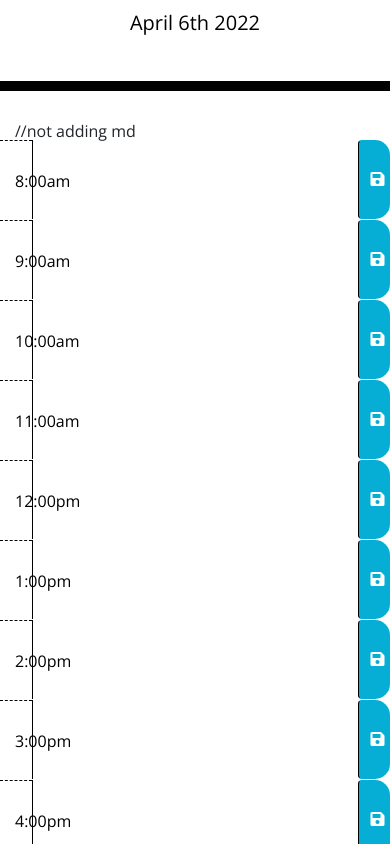
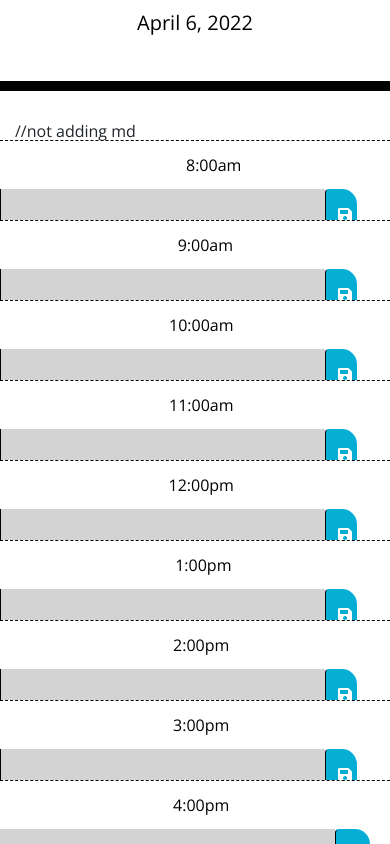
Before and after one commit to Jide1012/My-workday, a plain HTML site: page index.html in a window 390 px wide. Shown: the part 256-1100 px from the top of the page. Drawn offline with nearby package versions, Linux system fonts and the light colour scheme.

Commit message:
Added time blocks to Index.html

```diff
--- a/index.html
+++ b/index.html
@@ -30,84 +30,84 @@
     </header>
     <div class="container">
       <!-- Timeblocks go here --> //not adding md
-      <div id="hour8" class="row time-block">
-        <div class="col-1 hour">
+      <div class="row time-block">
+        <div class="col-md-1 hour">
           8:00am
         </div>
-        <textarea class="col description"></textarea>
+        <textarea id="8"  class="col-10 description"></textarea>
         <button class="btn saveBtn col-1"><i class ="fas fa-save"></i></button>
    </div>
 
 
-   <div id="hour9" class="row time-block">
-    <div class="col-1 hour">
+   <div class="row time-block">
+    <div class="col-md-1 hour">
       9:00am
     </div>
-    <textarea class="col description"></textarea>
+    <textarea id="9"  class="col-10 description"></textarea>
     <button class="btn saveBtn col-1"><i class ="fas fa-save"></i></button>
 </div>
 
-<div id="hour10" class="row time-block">
-  <div class="col-1 hour">
+<div class="row time-block">
+  <div class="col-md-1 hour">
     10:00am
   </div>
-  <textarea class="col description"></textarea>
+  <textarea id="10"  class="col-10 description"></textarea>
   <button class="btn saveBtn col-1"><i class ="fas fa-save"></i></button>
 </div>
 
-<div id="hour11" class="row time-block">
-  <div class="col-1 hour">
+<div class="row time-block">
+  <div class="col-md-1 hour">
     11:00am
   </div>
-  <textarea class="col description"></textarea>
+  <textarea id="11"  class="col-10 description"></textarea>
   <button class="btn saveBtn col-1"><i class ="fas fa-save"></i></button>
 </div>
 
-<div id="hour12" class="row time-block">
-  <div class="col-1 hour">
+<div class="row time-block">
+  <div class="col-md-1 hour">
     12:00pm
   </div>
-  <textarea class="col description"></textarea>
+  <textarea id="12" class="col-10 description"></textarea>
   <button class="btn saveBtn col-1"><i class ="fas fa-save"></i></button>
 </div>
 
-<div id="hour1" class="row time-block">
-  <div class="col-1 hour">
+<div class="row time-block">
+  <div class="col-md-1 hour">
     1:00pm
   </div>
-  <textarea class="col description"></textarea>
+  <textarea id="13" class="col-10 description"></textarea>
   <button class="btn saveBtn col-1"><i class ="fas fa-save"></i></button>
 </div>
 
-<div id="hour2" class="row time-block">
-  <div class="col-1 hour">
+<div class="row time-block">
+  <div class="col-md-1 hour">
     2:00pm
   </div>
-  <textarea class="col description"></textarea>
+  <textarea id="14" class="col-10 description"></textarea>
   <button class="btn saveBtn col-1"><i class ="fas fa-save"></i></button>
 </div>
 
-<div id="hour3" class="row time-block">
-  <div class="col-1 hour">
+<di class="row time-block">
+  <div class="col-md-1 hour">
     3:00pm
   </div>
-  <textarea class="col description"></textarea>
+  <textarea id="15"  class="col-10 description"></textarea>
   <button class="btn saveBtn col-1"><i class ="fas fa-save"></i></button>
 </div>
 
-<div id="hour4" class="row time-block">
-  <div class="col-1 hour">
+<div class="row time-block">
+  <div class="col-md-1 hour">
     4:00pm
   </div>
-  <textarea class="col description"></textarea>
+  <textarea id="16" class="col-10 description"></textarea>
   <button class="btn saveBtn col-1"><i class ="fas fa-save"></i></button>
 </div>
 
-<div id="hour5" class="row time-block">
-  <div class="col-1 hour">
+<div class="row time-block">
+  <div class="col-md-1 hour">
     5:00pm
   </div>
-  <textarea class="col description"></textarea>
+  <textarea id="17"  class= "col-10 description"></textarea>
   <button class="btn saveBtn col-1"><i class ="fas fa-save"></i></button>
 </div>
 
--- a/script.js
+++ b/script.js
@@ -1,23 +1,53 @@
+let todayDate = moment().format('MMMM D, YYYY');
+$("#currentDay").html(todayDate);
+
 //Loads the Data for the local Storage
+
+$("#8 ").val(localStorage.getItem("8"));
+$("#9 ").val(localStorage.getItem("9"));
+$("#10 ").val(localStorage.getItem("10"));
+$("#11 ").val(localStorage.getItem("11"));
+$("#12 ").val(localStorage.getItem("12"));
+$("#13 ").val(localStorage.getItem("13"));
+$("#14 ").val(localStorage.getItem("14"));
+$("#15 ").val(localStorage.getItem("15"));
+$("#16 ").val(localStorage.getItem("16"));
+$("#17 ").val(localStorage.getItem("17"));
+
+$(".saveBtn").on("click", function() {
+    var saveText = $(this).siblings(".description").val();
+    var identityID = $(this).siblings(".description").attr("id");
+
+    localStorage.setItem(identityID, saveText);
+});
+
+var timeTracker = function () {
+    // get current hour
+    var currentTime = moment().hour(); // military time; 20HR
+    // loop time block
+    $(".description").each(function () {
+        var blockTime = ($(this).attr("id"));
+        // target textarea's id
+        // ...check IF the block is less than or greater than the current time
+        if (blockTime < currentTime) { // ...if block is less than current time; change color to gray
+            $(this).removeClass("future");
+            $(this).removeClass("present");
+            $(this).addClass("past");
+        }
+        else if (blockTime > currentTime) {// ...if block is greater than current time; change color to green
+            $(this).removeClass("present");
+            $(this).removeClass("past");
+            $(this).addClass("future");
+        }
+        else {// ...otherwise, currentTime is present; change color to red
+            $(this).removeClass("past");
+            $(this).removeClass("future");
+            $(this).addClass("present");
+        }
+    })
+};
 
 
 
 
-$(document).ready(function(){
-
-$("#currentDay").text(moment().format("MMMM Do YYYY"))
-
-$("#hour8 .description").val(localStorage.getItem("hour8"));
-$("#hour9 .description").val(localStorage.getItem("hour9"));
-$("#hour10 .description").val(localStorage.getItem("hour10"));
-$("#hour11 .description").val(localStorage.getItem("hour11"));
-$("#hour12 .description").val(localStorage.getItem("hour12"));
-$("#hour1 .description").val(localStorage.getItem("hour1"));
-$("#hour2 .description").val(localStorage.getItem("hour2"));
-$("#hour3 .description").val(localStorage.getItem("hour3"));
-$("#hour4 .description").val(localStorage.getItem("hour4"));
-$("#hour5 .description").val(localStorage.getItem("hour5"));
-
-
-
-})
+timeTracker();
```
